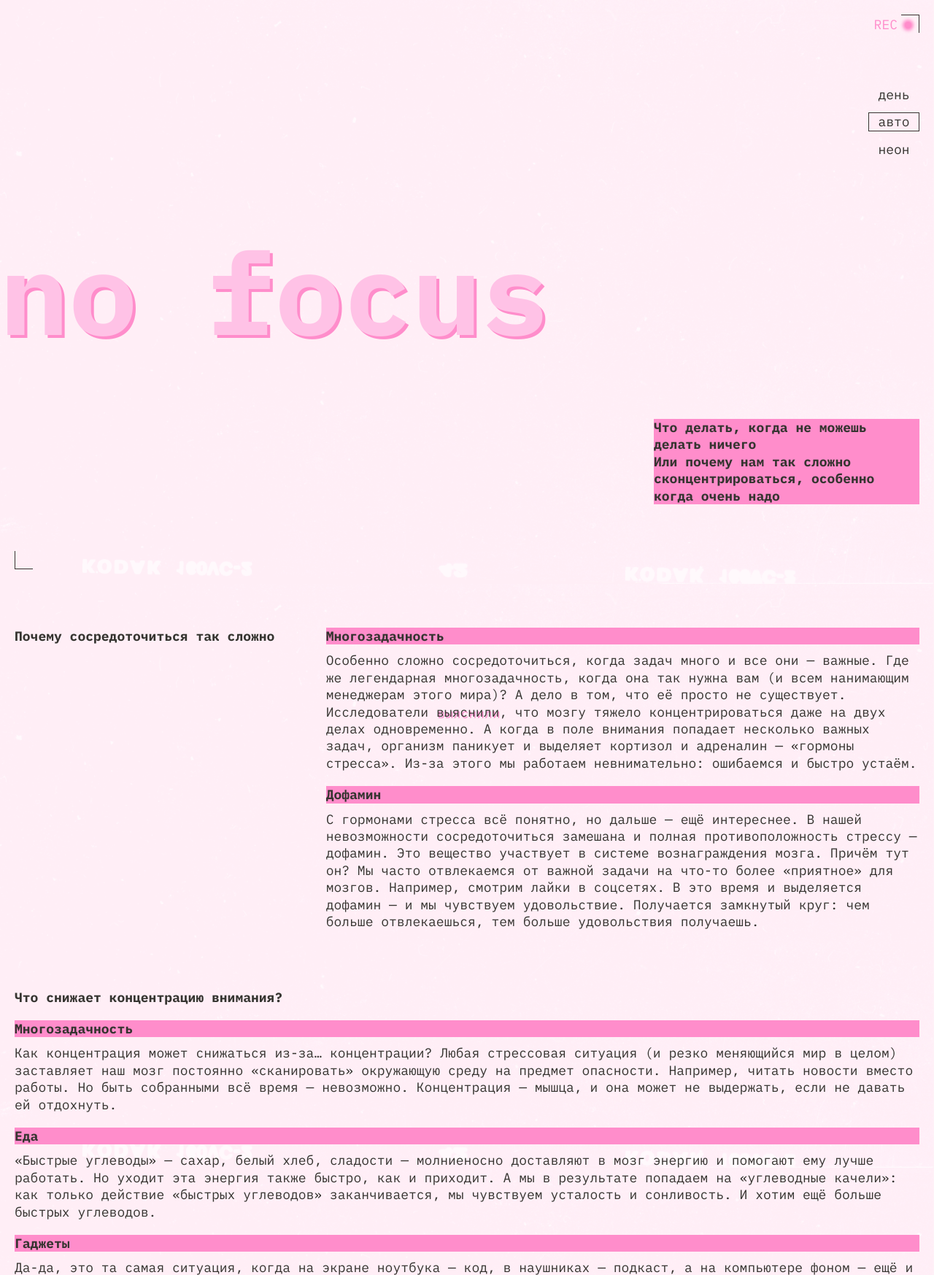
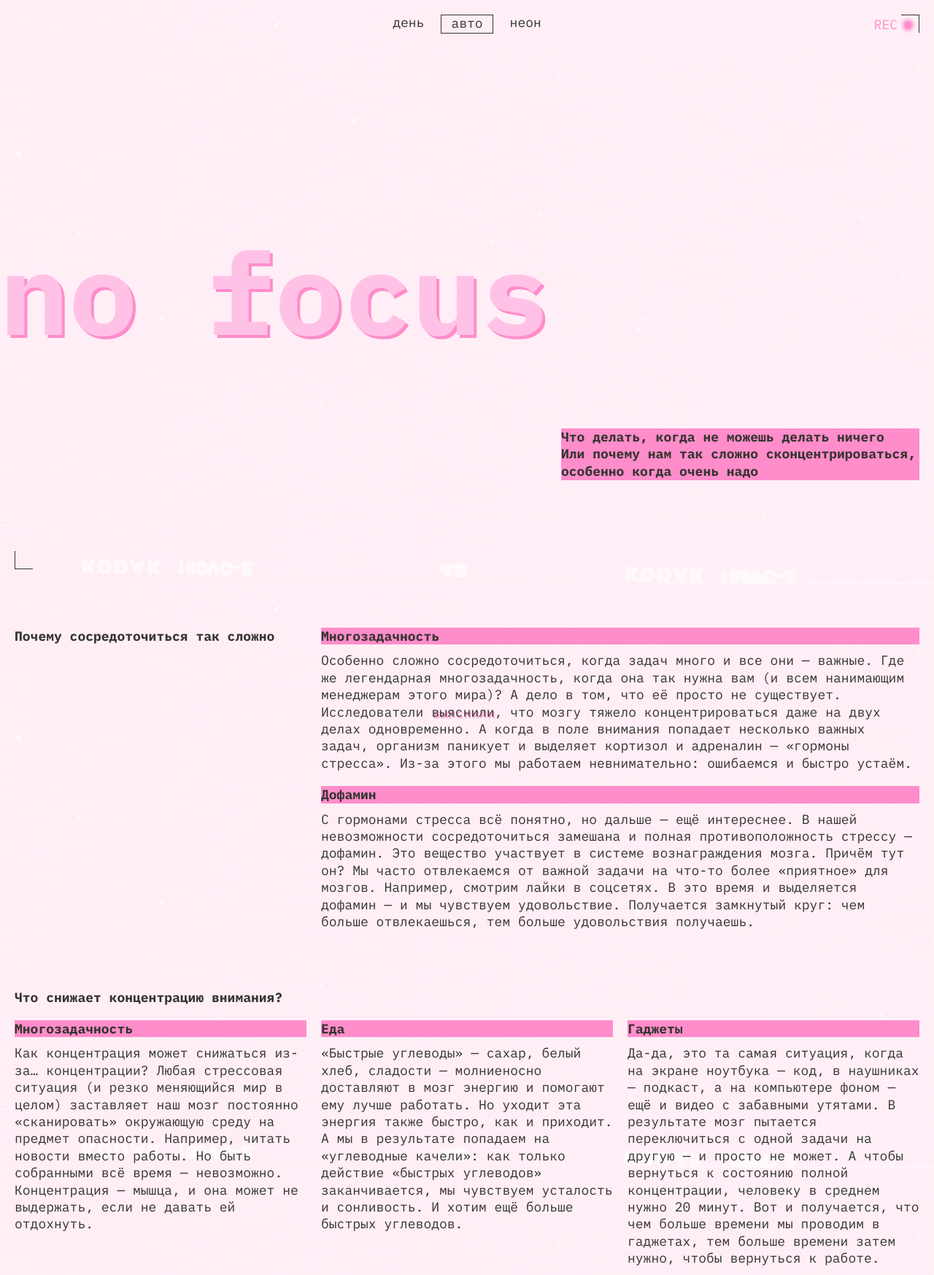
Before and after one commit to saberrrww/slozhno-sosredotochitsya-fd, a plain HTML site: page index.html in a window 1280 px wide. Shown: the top 1747 px of the page at 73% size. Drawn offline with Linux system fonts and the light colour scheme.

Commit message:
final v1

```diff
--- a/index.html
+++ b/index.html
@@ -9,8 +9,8 @@
     <link rel="icon" href="./images/favicon.ico" sizes="any">
     <link rel="icon" href="./images/favicon.svg" type="image/svg+xml">
     <link rel="stylesheet" href="./fonts/fonts.css">
+    <link rel="stylesheet" href="./styles/variables.css">
     <link rel="stylesheet" href="./styles/globals.css">
-    <link rel="stylesheet" href="./styles/variables.css">
     <link rel="stylesheet" href="./styles/style.css">
     <link rel="stylesheet" href="./styles/dark.css">
     <link rel="stylesheet" href="./styles/light.css">
--- a/styles/style.css
+++ b/styles/style.css
@@ -1,8 +1,5 @@
-/* Основные стили проекта. Это стили для темы, которую вы верстаете первой. */
-
 .page {
   background-color: var(--background-color);
-  /* сохраните в разметке и стилях класс page у тега body. Он удобен, чтобы составлять селекторы для разных цветовых тем. */
   background-image: var(--background-image);
   background-repeat: no-repeat;
   background-position: center;
@@ -18,6 +15,7 @@
   padding-inline-start: 10px;
   padding-inline-end: 10px;
   block-size: 100vh;
+  min-block-size: min-content;
 }
 
 .decorated-zone::before {
@@ -73,7 +71,7 @@
 .header__theme-menu-list {
   display: flex;
   flex-direction: column;
-  gap: 11.5px;
+  gap: 10px;
 }
 
 .header__theme-menu-item {
@@ -85,11 +83,13 @@
 }
 
 .header__theme-menu-button {
+  display: flex;
+  justify-content: center;
+  cursor: pointer;
   border: none;
   text-transform: lowercase;
   background-color: transparent;
-  block-size: 26px;
-  inline-size: 70px;
+  padding: 2px 13px 4px;
 }
 
 .header__theme-menu-button_active {
@@ -102,7 +102,6 @@
 }
 
 .header__theme-menu-button:focus {
-  border: none;
   outline: none;
 }
 
@@ -122,6 +121,7 @@
 .header__text-content {
   justify-self: center;
   align-self: center;
+  display: inline-block;
 }
 
 .header__text {
@@ -285,7 +285,7 @@
     grid-column: 2 / 3;
   }
 
-  .content:nth-child(2) .content__card {
+  .section__distractions .content__card {
     grid-column: 1 / 4;
   }
 
@@ -339,3 +339,59 @@
     padding: 20px;
   }
 }
+
+@media (min-width: 1024px) {
+  .header__title {
+    font-size: clamp(7.5rem, 0.5625rem + 14.4531vw, 9.8125rem);
+  }
+
+  .header__theme-menu {
+    align-self: start;
+    justify-self: center;
+    padding-block-start: 20px;
+  }
+
+  .header__theme-menu-list {
+    flex-direction: row;
+  }
+
+  .header__text-content {
+    margin-block-end: 20px;
+    inline-size: 491px;
+    block-size: 71px;
+  }
+
+  .content {
+    grid-template-columns: repeat(3, 1fr);
+  }
+
+  .content__card {
+    grid-column: 2 / 4;
+  }
+
+  .section__distractions {
+    grid-template-columns: repeat(3, 1fr);
+    grid-template-rows: repeat(2, auto);
+  }
+
+  .section__distractions .content__title {
+    grid-row: span 1;
+  }
+
+  .section__distractions .content__card{
+    grid-row: 2 / 3 ;
+    grid-column: span 1;
+  }
+
+  .content > .title-decor{
+    grid-column: 2 / 4;
+  }
+
+  .section__visual-guide .content__title {
+    grid-column: 1 / 4;
+  }
+
+  .footer__title {
+    font-size: clamp(7.5rem, 0.5625rem + 14.4531vw, 9.8125rem);
+  }
+}
```
